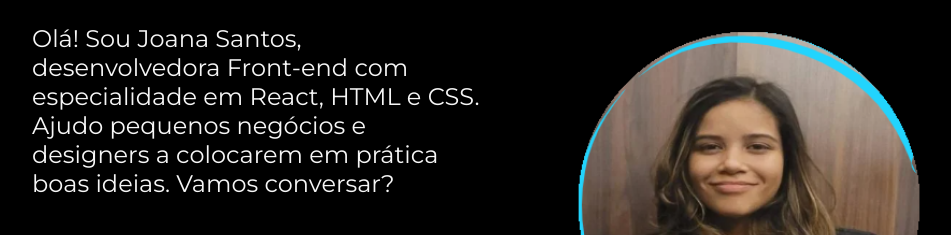
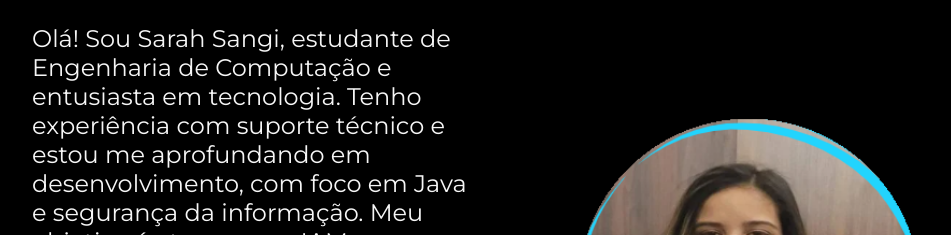
Before and after one commit to sarahsangi/portfolio, a plain HTML site: page index.html in a window 1280 px wide. Shown: the part 315-550 px from the top of the page, without its empty margins (160-1111 px from the left). Drawn offline with nearby package versions, Linux system fonts and the light colour scheme.

Commit message:
Mudando nome e descrição

```diff
--- a/index.html
+++ b/index.html
@@ -17,7 +17,7 @@
     <main class="apresentacao">
         <section class="apresentacao__conteudo">
             <h1 class="apresentacao__conteudo__titulo">Eleve seu negócio digital a outro nível<strong class="titulo-destaque"> com um Front-end de qualidade!</strong></h1>
-            <p class="apresentacao__conteudo__texto">Olá! Sou Joana Santos, desenvolvedora Front-end com especialidade em React, HTML e CSS. Ajudo pequenos negócios e designers a colocarem em prática boas ideias. Vamos conversar?</p>
+            <p class="apresentacao__conteudo__texto">Olá! Sou Sarah Sangi, estudante de Engenharia de Computação e entusiasta em tecnologia. Tenho experiência com suporte técnico e estou me aprofundando em desenvolvimento, com foco em Java e segurança da informação. Meu objetivo é atuar como IAM Consultant e Systems Analyst, ajudando empresas a fortalecerem sua gestão de identidade e acesso. Vamos conversar?</p>
             <div class="apresentacao__conteudo__links">
                 <h2 class="apresentacao__conteudo__links__subtitulo">Acesse minhas redes:</h2>
                 <a class="apresentacao__conteudo__links__link" href="https://instagram.com/sangisarah">
```
